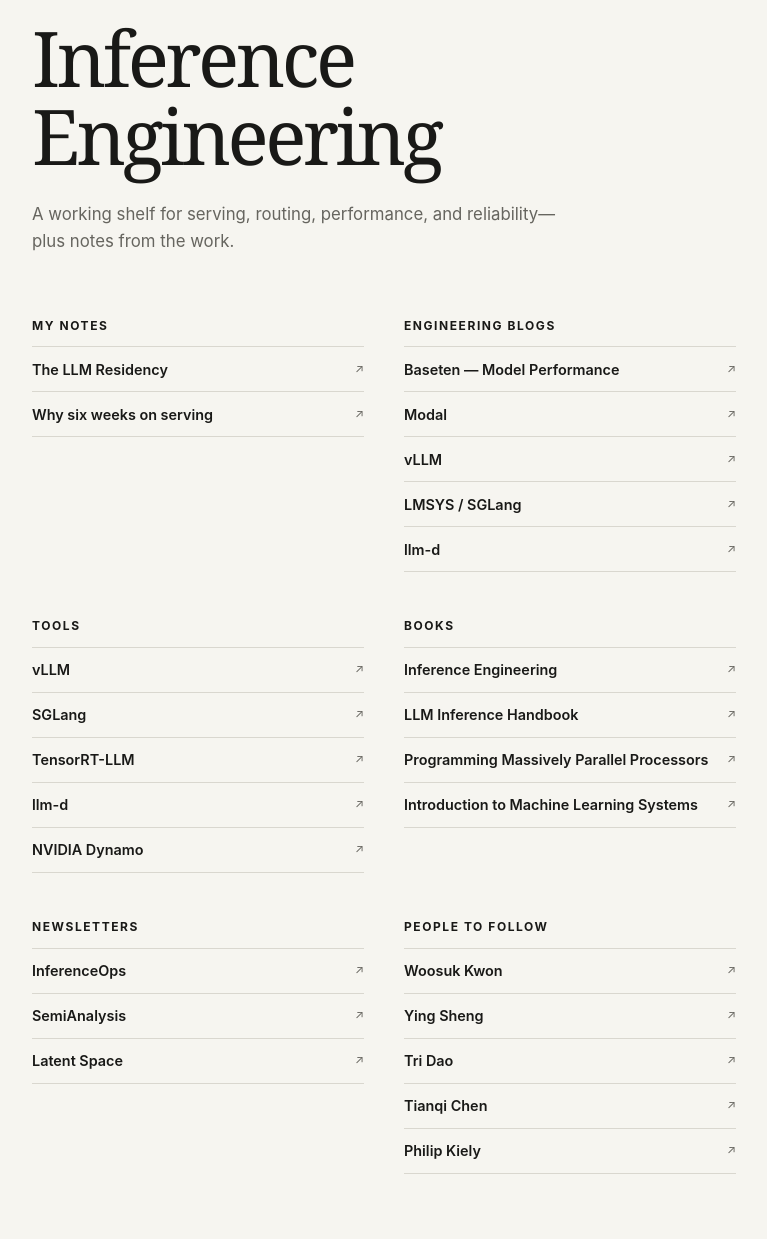
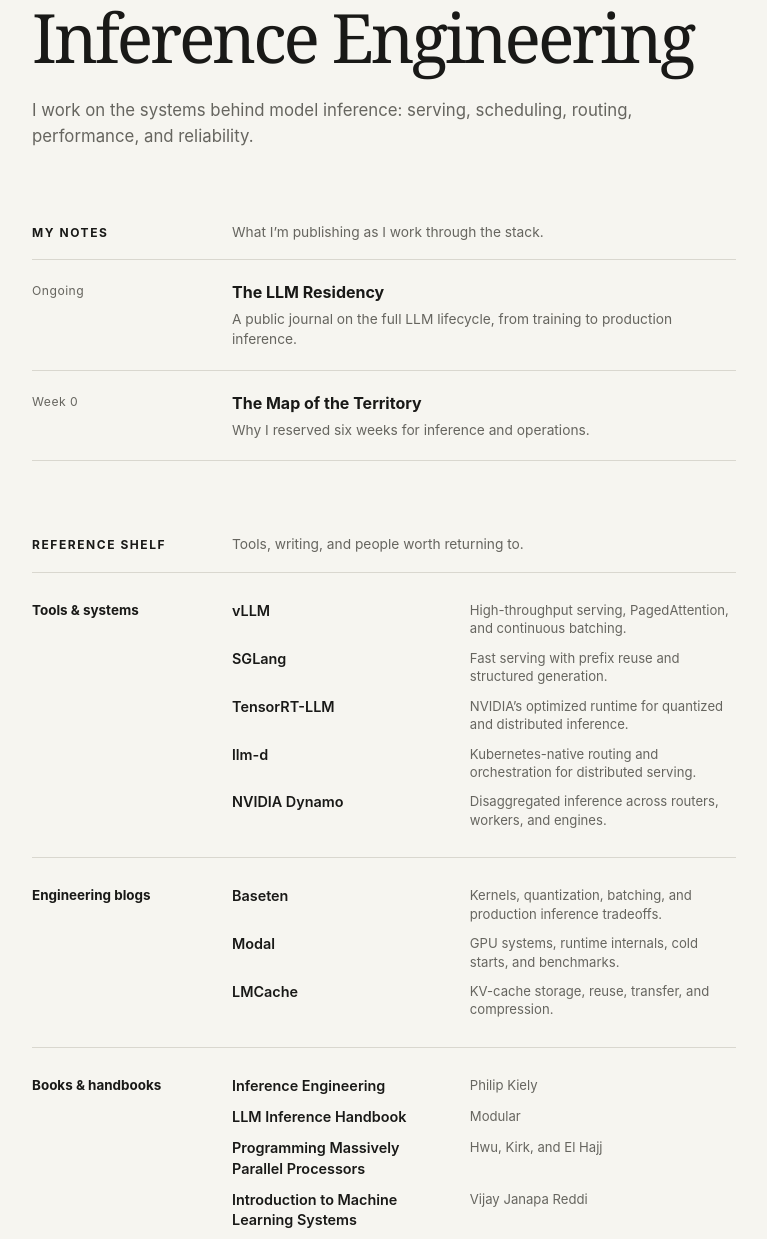
Before and after one commit to revanthreddy-hai/revanthreddy-hai.github.io, a plain HTML site: page inference.html in a window 1280 px wide. Shown: the part 161-1400 px from the top of the page, without its empty margins (256-1023 px from the left). Drawn offline with Linux system fonts and the light colour scheme.

Commit message:
Redesign inference engineering page

```diff
--- a/inference.html
+++ b/inference.html
@@ -3,10 +3,10 @@
 <head>
   <meta charset="utf-8">
   <meta name="viewport" content="width=device-width, initial-scale=1">
-  <meta name="description" content="R R Airre’s notes and interests in inference engineering.">
+  <meta name="description" content="R R Airre’s notes and references on inference engineering.">
   <meta name="theme-color" content="#f6f5f0">
   <title>Inference Engineering — R R Airre</title>
-  <link rel="stylesheet" href="styles.css?v=3">
+  <link rel="stylesheet" href="styles.css?v=4">
 </head>
 <body>
   <div class="site-shell">
@@ -17,79 +17,93 @@
 
     <main class="page inference-page">
       <h1>Inference Engineering</h1>
-      <p class="lede">A working shelf for serving, routing, performance, and reliability—plus notes from the work.</p>
+      <p class="lede">I work on the systems behind model inference: serving, scheduling, routing, performance, and reliability.</p>
 
-      <div class="inference-groups">
-        <section class="inference-group" aria-labelledby="notes-heading">
+      <section class="inference-notes" aria-labelledby="notes-heading">
+        <div class="inference-section-head">
           <h2 class="section-heading" id="notes-heading">My notes</h2>
-          <ul class="entry-list">
+          <p>What I’m publishing as I work through the stack.</p>
+        </div>
+        <ul class="inference-note-list">
           <li>
-              <a class="entry" href="https://revanthreddy-hai.github.io/the-llm-residency/">
+            <a class="inference-note" href="https://revanthreddy-hai.github.io/the-llm-residency/">
+              <span class="inference-note-meta">Ongoing</span>
+              <span>
                 <strong>The LLM Residency</strong>
-                <span class="entry-meta" aria-hidden="true">↗</span>
+                <small>A public journal on the full LLM lifecycle, from training to production inference.</small>
+              </span>
             </a>
           </li>
           <li>
-              <a class="entry" href="https://revanthreddy-hai.github.io/the-llm-residency/week00a.html#jobs">
-                <strong>Why six weeks on serving</strong>
-                <span class="entry-meta" aria-hidden="true">↗</span>
+            <a class="inference-note" href="https://revanthreddy-hai.github.io/the-llm-residency/week00a.html">
+              <span class="inference-note-meta">Week 0</span>
+              <span>
+                <strong>The Map of the Territory</strong>
+                <small>Why I reserved six weeks for inference and operations.</small>
+              </span>
             </a>
           </li>
         </ul>
       </section>
 
-        <section class="inference-group" aria-labelledby="blogs-heading">
-          <h2 class="section-heading" id="blogs-heading">Engineering blogs</h2>
-          <ul class="entry-list">
-            <li><a class="entry" href="https://www.baseten.co/blog/category/model-performance/"><strong>Baseten — Model Performance</strong><span class="entry-meta" aria-hidden="true">↗</span></a></li>
-            <li><a class="entry" href="https://modal.com/blog"><strong>Modal</strong><span class="entry-meta" aria-hidden="true">↗</span></a></li>
-            <li><a class="entry" href="https://vllm.ai/blog"><strong>vLLM</strong><span class="entry-meta" aria-hidden="true">↗</span></a></li>
-            <li><a class="entry" href="https://www.lmsys.org/blog/"><strong>LMSYS / SGLang</strong><span class="entry-meta" aria-hidden="true">↗</span></a></li>
-            <li><a class="entry" href="https://llm-d.ai/blog"><strong>llm-d</strong><span class="entry-meta" aria-hidden="true">↗</span></a></li>
+      <section class="inference-references" aria-labelledby="references-heading">
+        <div class="inference-section-head">
+          <h2 class="section-heading" id="references-heading">Reference shelf</h2>
+          <p>Tools, writing, and people worth returning to.</p>
+        </div>
+
+        <div class="reference-groups">
+          <div class="reference-group">
+            <h3>Tools &amp; systems</h3>
+            <ul class="reference-list">
+              <li><a class="reference-link" href="https://vllm.ai/"><span class="reference-title">vLLM</span><span class="reference-detail">High-throughput serving, PagedAttention, and continuous batching.</span></a></li>
+              <li><a class="reference-link" href="https://docs.sglang.io/"><span class="reference-title">SGLang</span><span class="reference-detail">Fast serving with prefix reuse and structured generation.</span></a></li>
+              <li><a class="reference-link" href="https://nvidia.github.io/TensorRT-LLM/"><span class="reference-title">TensorRT-LLM</span><span class="reference-detail">NVIDIA’s optimized runtime for quantized and distributed inference.</span></a></li>
+              <li><a class="reference-link" href="https://llm-d.ai/"><span class="reference-title">llm-d</span><span class="reference-detail">Kubernetes-native routing and orchestration for distributed serving.</span></a></li>
+              <li><a class="reference-link" href="https://docs.nvidia.com/dynamo/latest/"><span class="reference-title">NVIDIA Dynamo</span><span class="reference-detail">Disaggregated inference across routers, workers, and engines.</span></a></li>
             </ul>
+          </div>
+
+          <div class="reference-group">
+            <h3>Engineering blogs</h3>
+            <ul class="reference-list">
+              <li><a class="reference-link" href="https://www.baseten.co/blog/category/model-performance/"><span class="reference-title">Baseten</span><span class="reference-detail">Kernels, quantization, batching, and production inference tradeoffs.</span></a></li>
+              <li><a class="reference-link" href="https://modal.com/blog"><span class="reference-title">Modal</span><span class="reference-detail">GPU systems, runtime internals, cold starts, and benchmarks.</span></a></li>
+              <li><a class="reference-link" href="https://blog.lmcache.ai/en/"><span class="reference-title">LMCache</span><span class="reference-detail">KV-cache storage, reuse, transfer, and compression.</span></a></li>
+            </ul>
+          </div>
+
+          <div class="reference-group">
+            <h3>Books &amp; handbooks</h3>
+            <ul class="reference-list">
+              <li><a class="reference-link" href="https://www.baseten.co/inference-engineering/"><span class="reference-title">Inference Engineering</span><span class="reference-detail">Philip Kiely</span></a></li>
+              <li><a class="reference-link" href="https://handbook.modular.com/"><span class="reference-title">LLM Inference Handbook</span><span class="reference-detail">Modular</span></a></li>
+              <li><a class="reference-link" href="https://shop.elsevier.com/books/programming-massively-parallel-processors/hwu/978-0-443-43900-1"><span class="reference-title">Programming Massively Parallel Processors</span><span class="reference-detail">Hwu, Kirk, and El Hajj</span></a></li>
+              <li><a class="reference-link" href="https://mlsysbook.ai/vol1/index.html"><span class="reference-title">Introduction to Machine Learning Systems</span><span class="reference-detail">Vijay Janapa Reddi</span></a></li>
+            </ul>
+          </div>
+
+          <div class="reference-group">
+            <h3>Newsletters</h3>
+            <ul class="reference-list">
+              <li><a class="reference-link" href="https://inferenceops.substack.com/"><span class="reference-title">InferenceOps</span><span class="reference-detail">The open model-serving ecosystem.</span></a></li>
+              <li><a class="reference-link" href="https://newsletter.semianalysis.com/"><span class="reference-title">SemiAnalysis</span><span class="reference-detail">AI hardware, infrastructure, performance, and cost.</span></a></li>
+              <li><a class="reference-link" href="https://www.latent.space/"><span class="reference-title">Latent Space</span><span class="reference-detail">Technical interviews with people building AI systems.</span></a></li>
+            </ul>
+          </div>
+
+          <div class="reference-group">
+            <h3>People whose work I follow</h3>
+            <ul class="reference-list">
+              <li><a class="reference-link" href="https://woosuk.me/"><span class="reference-title">Woosuk Kwon</span><span class="reference-detail">vLLM and PagedAttention.</span></a></li>
+              <li><a class="reference-link" href="https://github.com/Ying1123"><span class="reference-title">Ying Sheng</span><span class="reference-detail">SGLang and high-throughput serving.</span></a></li>
+              <li><a class="reference-link" href="https://tridao.me/"><span class="reference-title">Tri Dao</span><span class="reference-detail">FlashAttention and hardware-aware algorithms.</span></a></li>
+              <li><a class="reference-link" href="https://tqchen.com/"><span class="reference-title">Tianqi Chen</span><span class="reference-detail">ML systems and compilers.</span></a></li>
+              <li><a class="reference-link" href="https://philipkiely.com/"><span class="reference-title">Philip Kiely</span><span class="reference-detail">Inference engineering education.</span></a></li>
+            </ul>
+          </div>
+        </div>
       </section>
-
-        <section class="inference-group" aria-labelledby="tools-heading">
-          <h2 class="section-heading" id="tools-heading">Tools</h2>
-          <ul class="entry-list">
-            <li><a class="entry" href="https://vllm.ai/"><strong>vLLM</strong><span class="entry-meta" aria-hidden="true">↗</span></a></li>
-            <li><a class="entry" href="https://docs.sglang.io/"><strong>SGLang</strong><span class="entry-meta" aria-hidden="true">↗</span></a></li>
-            <li><a class="entry" href="https://nvidia.github.io/TensorRT-LLM/"><strong>TensorRT-LLM</strong><span class="entry-meta" aria-hidden="true">↗</span></a></li>
-            <li><a class="entry" href="https://llm-d.ai/"><strong>llm-d</strong><span class="entry-meta" aria-hidden="true">↗</span></a></li>
-            <li><a class="entry" href="https://docs.nvidia.com/dynamo/latest/"><strong>NVIDIA Dynamo</strong><span class="entry-meta" aria-hidden="true">↗</span></a></li>
-          </ul>
-        </section>
-
-        <section class="inference-group" aria-labelledby="books-heading">
-          <h2 class="section-heading" id="books-heading">Books</h2>
-          <ul class="entry-list">
-            <li><a class="entry" href="https://www.baseten.co/inference-engineering/"><strong>Inference Engineering</strong><span class="entry-meta" aria-hidden="true">↗</span></a></li>
-            <li><a class="entry" href="https://handbook.modular.com/"><strong>LLM Inference Handbook</strong><span class="entry-meta" aria-hidden="true">↗</span></a></li>
-            <li><a class="entry" href="https://shop.elsevier.com/books/programming-massively-parallel-processors/hwu/978-0-443-43900-1"><strong>Programming Massively Parallel Processors</strong><span class="entry-meta" aria-hidden="true">↗</span></a></li>
-            <li><a class="entry" href="https://mlsysbook.ai/vol1/index.html"><strong>Introduction to Machine Learning Systems</strong><span class="entry-meta" aria-hidden="true">↗</span></a></li>
-          </ul>
-        </section>
-
-        <section class="inference-group" aria-labelledby="newsletters-heading">
-          <h2 class="section-heading" id="newsletters-heading">Newsletters</h2>
-          <ul class="entry-list">
-            <li><a class="entry" href="https://inferenceops.substack.com/"><strong>InferenceOps</strong><span class="entry-meta" aria-hidden="true">↗</span></a></li>
-            <li><a class="entry" href="https://newsletter.semianalysis.com/"><strong>SemiAnalysis</strong><span class="entry-meta" aria-hidden="true">↗</span></a></li>
-            <li><a class="entry" href="https://www.latent.space/"><strong>Latent Space</strong><span class="entry-meta" aria-hidden="true">↗</span></a></li>
-          </ul>
-        </section>
-
-        <section class="inference-group" aria-labelledby="people-heading">
-          <h2 class="section-heading" id="people-heading">People to follow</h2>
-          <ul class="entry-list">
-            <li><a class="entry" href="https://woosuk.me/"><strong>Woosuk Kwon</strong><span class="entry-meta" aria-hidden="true">↗</span></a></li>
-            <li><a class="entry" href="https://github.com/Ying1123"><strong>Ying Sheng</strong><span class="entry-meta" aria-hidden="true">↗</span></a></li>
-            <li><a class="entry" href="https://tridao.me/"><strong>Tri Dao</strong><span class="entry-meta" aria-hidden="true">↗</span></a></li>
-            <li><a class="entry" href="https://tqchen.com/"><strong>Tianqi Chen</strong><span class="entry-meta" aria-hidden="true">↗</span></a></li>
-            <li><a class="entry" href="https://philipkiely.com/"><strong>Philip Kiely</strong><span class="entry-meta" aria-hidden="true">↗</span></a></li>
-          </ul>
-        </section>
-      </div>
     </main>
   </div>
 </body>
--- a/styles.css
+++ b/styles.css
@@ -204,38 +204,143 @@
   font-size: 0.82rem;
 }
 
-.inference-groups {
-  display: grid;
-  grid-template-columns: repeat(2, minmax(0, 1fr));
-  gap: 2.75rem 2.5rem;
-  margin-top: 3.75rem;
+.inference-page {
+  padding-top: 5rem;
 }
 
-.inference-group {
-  min-width: 0;
+.inference-page h1 {
+  max-width: none;
+  font-size: clamp(3rem, 7vw, 4.25rem);
+  line-height: 1;
 }
 
-.inference-group .section-heading {
-  margin-bottom: 0.7rem;
+.inference-page .lede {
+  max-width: 40rem;
+  line-height: 1.55;
 }
 
-.inference-group .entry {
-  gap: 1rem;
-  align-items: center;
-  min-height: 2.75rem;
-  padding: 0.65rem 0;
-  font-size: 0.9rem;
-  line-height: 1.35;
+.inference-notes,
+.inference-references {
+  margin-top: 4.5rem;
 }
 
-.inference-group .entry strong {
+.inference-section-head {
+  display: grid;
+  grid-template-columns: 10.5rem minmax(0, 1fr);
+  gap: 2rem;
+  align-items: baseline;
+  margin-bottom: 1rem;
+}
+
+.inference-section-head .section-heading,
+.inference-section-head p {
+  margin: 0;
+}
+
+.inference-section-head p {
+  color: var(--muted);
+  font-size: 0.86rem;
+}
+
+.inference-note-list,
+.reference-list {
+  margin: 0;
+  padding: 0;
+  list-style: none;
+}
+
+.inference-note-list {
+  border-top: 1px solid var(--line);
+}
+
+.inference-note-list li {
+  border-bottom: 1px solid var(--line);
+}
+
+.inference-note {
+  display: grid;
+  grid-template-columns: 10.5rem minmax(0, 1fr);
+  gap: 2rem;
+  padding: 1.25rem 0;
+  text-decoration: none;
+}
+
+.inference-note-meta {
+  padding-top: 0.08rem;
+  color: var(--muted);
+  font-size: 0.76rem;
+  letter-spacing: 0.04em;
+}
+
+.inference-note strong,
+.inference-note small {
+  display: block;
+}
+
+.inference-note strong {
+  font-size: 1rem;
+  font-weight: 650;
+}
+
+.inference-note small {
+  margin-top: 0.18rem;
+  color: var(--muted);
+  font-size: 0.86rem;
+  line-height: 1.5;
+}
+
+.inference-note:hover strong {
+  color: var(--accent);
+  text-decoration: underline;
+  text-decoration-thickness: 1px;
+  text-underline-offset: 0.18em;
+}
+
+.reference-groups {
+  border-top: 1px solid var(--line);
+}
+
+.reference-group {
+  display: grid;
+  grid-template-columns: 10.5rem minmax(0, 1fr);
+  gap: 2rem;
+  padding: 1.4rem 0;
+  border-bottom: 1px solid var(--line);
+}
+
+.reference-group h3 {
+  margin: 0.35rem 0 0;
+  font-size: 0.84rem;
+  font-weight: 650;
+  line-height: 1.4;
+}
+
+.reference-link {
+  display: grid;
+  grid-template-columns: minmax(11rem, 0.9fr) minmax(0, 1.1fr);
+  gap: 1.25rem;
+  padding: 0.35rem 0;
+  line-height: 1.4;
+  text-decoration: none;
+}
+
+.reference-title {
   min-width: 0;
   overflow-wrap: anywhere;
+  font-size: 0.9rem;
   font-weight: 600;
 }
 
-.inference-group .entry-meta {
-  font-size: 0.72rem;
+.reference-detail {
+  color: var(--muted);
+  font-size: 0.82rem;
+}
+
+.reference-link:hover .reference-title {
+  color: var(--accent);
+  text-decoration: underline;
+  text-decoration-thickness: 1px;
+  text-underline-offset: 0.18em;
 }
 
 .empty-state {
@@ -529,14 +634,51 @@
     align-items: flex-start;
   }
 
-  .inference-groups {
-    grid-template-columns: 1fr;
-    gap: 2.5rem;
-    margin-top: 3.25rem;
+  .inference-page {
+    padding-top: 4.25rem;
   }
 
-  .inference-group .entry {
-    align-items: center;
+  .inference-page h1 {
+    font-size: clamp(3rem, 14vw, 3.8rem);
+  }
+
+  .inference-notes,
+  .inference-references {
+    margin-top: 3.75rem;
+  }
+
+  .inference-section-head,
+  .inference-note,
+  .reference-group,
+  .reference-link {
+    grid-template-columns: 1fr;
+  }
+
+  .inference-section-head {
+    gap: 0.35rem;
+  }
+
+  .inference-note {
+    gap: 0.25rem;
+    padding: 1.1rem 0;
+  }
+
+  .inference-note-meta {
+    padding-top: 0;
+  }
+
+  .reference-group {
+    gap: 0.75rem;
+    padding: 1.25rem 0;
+  }
+
+  .reference-group h3 {
+    margin-top: 0;
+  }
+
+  .reference-link {
+    gap: 0.05rem;
+    padding: 0.48rem 0;
   }
 
   .uses-list div {
```
Lines whose indentation alone changed are shown as unchanged.
